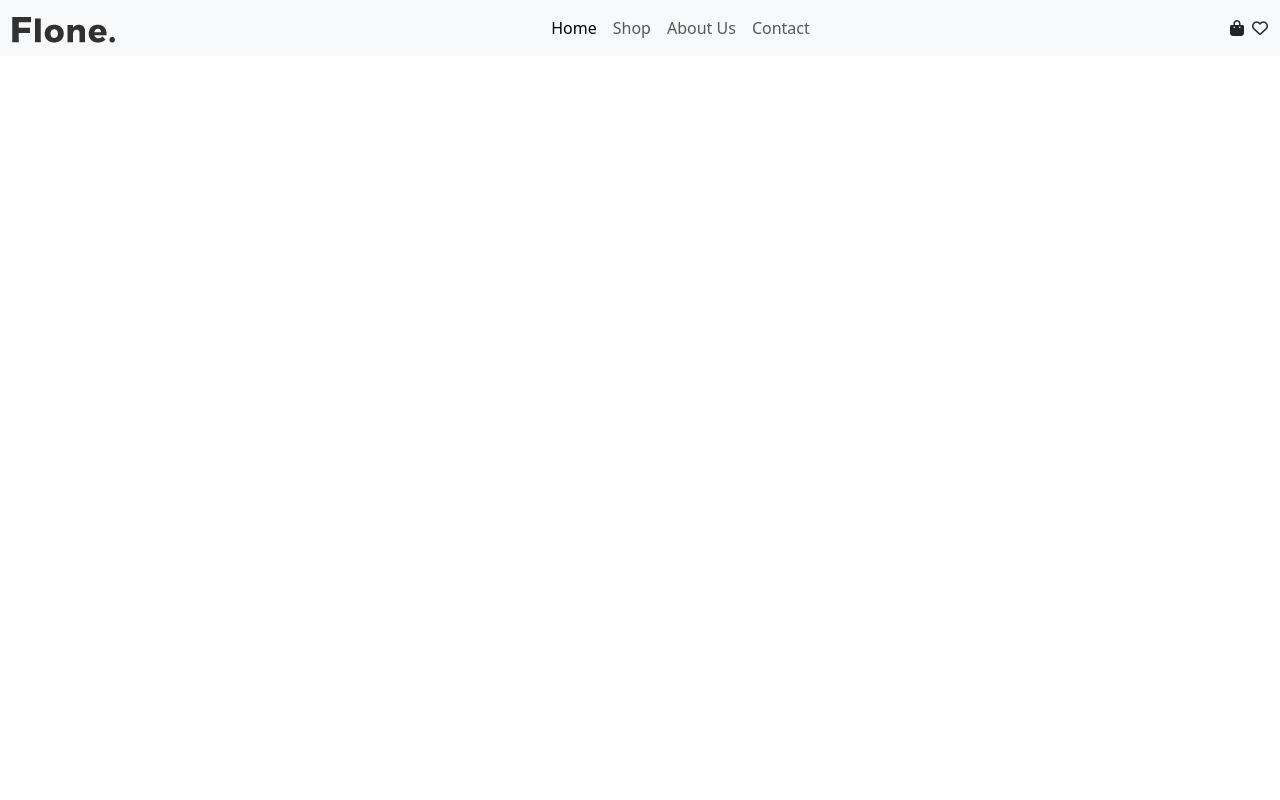
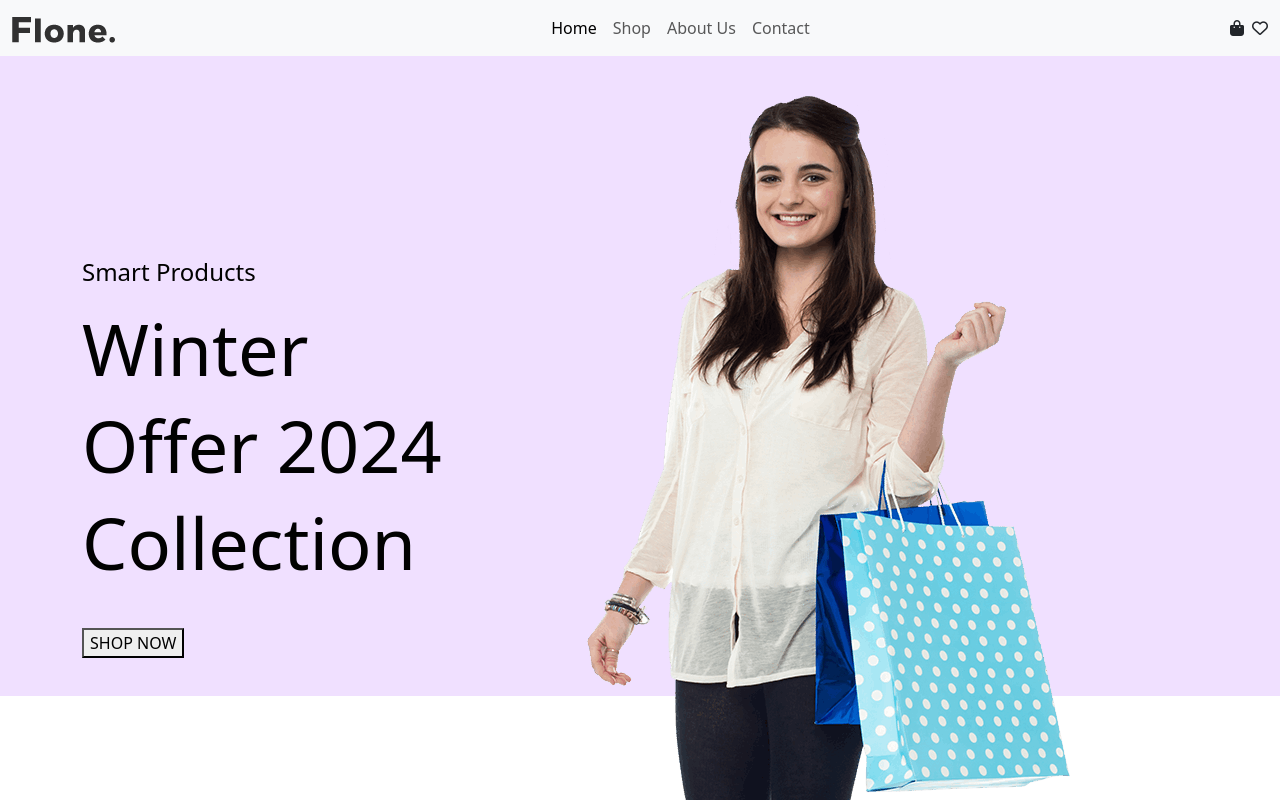
Before and after one commit to Waqas7616/Ecommerce-React, a React (Create React App) app in the folder landa-bazaar/: page / in a window 1280 px wide. Shown: the top 800 px of the page. Built offline with nearby package versions, Linux system fonts and the light colour scheme.

Commit message:
Hero section completed

```diff
--- a/landa-bazaar/src/App.js
+++ b/landa-bazaar/src/App.js
@@ -1,16 +1,13 @@
 
-
-// import Header from './components/Navbar/Header'
-// import Homepage from './pages/Homepage';
-// import Dashboard from './pages/dashboards/employerDashboard/Dashboard';
-// import Sidebar from './pages/dashboards/employerDashboard/Sidebar/Sidebar';
 import Header from './components/Navbar/Header';
+import Hero from './components/Hero/Hero'
 
 
 function App() {
   return (
     <div className="App">
       <Header />
+      <Hero />
     </div>
   );
 }
--- /dev/null
+++ b/landa-bazaar/src/components/Hero/Hero.css
@@ -0,0 +1,73 @@
+.hero {
+    background-color: #F0E0FF;
+    /* background-color: red; */
+    position: relative;
+    padding-top: 40px;
+    height: 80vh;
+}
+
+.container-fluid.hero {
+    position: relative;
+}
+
+.secondary-heading {
+    font-size: 24px;
+    font-weight: 500;
+    color: #010101;
+}
+
+.primary-heading {
+    color: #010101;
+    font-size: 72px;
+    line-height: 97px;
+    margin: 6px 0 37px;
+
+}
+
+.hero:hover .chevron,
+.hero:hover .chevron i {
+    display: block;
+    transition: 2s linear;
+}
+
+.chevron,
+.chevron i {
+    border: none;
+    background: none;
+    font-size: 60px;
+    display: none;
+    transition: 2s linear;
+}
+
+.chevron-left {
+    position: absolute;
+    left: 5%;
+    top: 50%;
+}
+
+.chevron-right {
+    position: absolute;
+    right: 5%;
+    top: 50%;
+}
+
+.container-fluid.hero .slider .slide {
+    animation: slideUp 3s ease 1s forwards;
+
+}
+
+.slide2 {
+    transform: translateX(100%);
+}
+
+@keyframes slideUp {
+    0% {
+        transform: translateY(100%);
+        opacity: 0;
+    }
+
+    /* 100% {
+        transform: translateY(0);
+        opacity: 1;
+    } */
+}
--- /dev/null
+++ b/landa-bazaar/src/components/Hero/Hero.jsx
@@ -0,0 +1,63 @@
+import React, { useState } from 'react';
+import './Hero.css';
+import slide from '../../images/slide1.png';
+import slide2 from '../../images/slide2.webp';
+
+function Hero() {
+    const slides = [slide, slide2];
+    const [currentSlide, setCurrentSlide] = useState(0);
+
+    const prevSlide = () => {
+        setCurrentSlide((prev) => (prev === 0 ? slides.length - 1 : prev - 1));
+    };
+
+    const nextSlide = () => {
+        setCurrentSlide((prev) => (prev === slides.length - 1 ? 0 : prev + 1));
+    };
+
+    return (
+        <div className="container-fluid hero">
+            <div className="slider">
+                <div
+                    className="slide"
+                    style={{
+                        transform: `translateX(-${currentSlide * 100}%)`,
+                        transition: 'transform 1s ease',
+                    }}
+                >
+                    {/* Slide 1 */}
+                    <div className="container d-flex">
+                        <div className="slider-text d-flex flex-column justify-content-center align-items-start">
+                            <h3 className="secondary-heading">Smart Products</h3>
+                            <h1 className="primary-heading">Winter Offer 2024 Collection</h1>
+                            <button>SHOP NOW</button>
+                        </div>
+                        <div className="slider-image">
+                            <img src={slide} alt="" />
+                        </div>
+                    </div>
+
+                    {/* Slide 2 */}
+                    <div className="container d-flex">
+                        <div className="slider-text d-flex flex-column justify-content-center align-items-start">
+                            <h3 className="secondary-heading">Smart Products</h3>
+                            <h1 className="primary-heading">Summer Offer 2024 Collection</h1>
+                            <button>SHOP NOW</button>
+                        </div>
+                        <div className="slider-image">
+                            <img src={slide2} alt="" />
+                        </div>
+                    </div>
+                </div>
+            </div>
+            <button className="chevron chevron-left" onClick={prevSlide}>
+                <i className="fa-solid fa-chevron-left"></i>
+            </button>
+            <button className="chevron chevron-right" onClick={nextSlide}>
+                <i className="fa-solid fa-chevron-right"></i>
+            </button>
+        </div>
+    );
+}
+
+export default Hero;
```
Also changed, not shown: landa-bazaar/src/images/slide1.png (added), landa-bazaar/src/images/slide2.webp (added).
